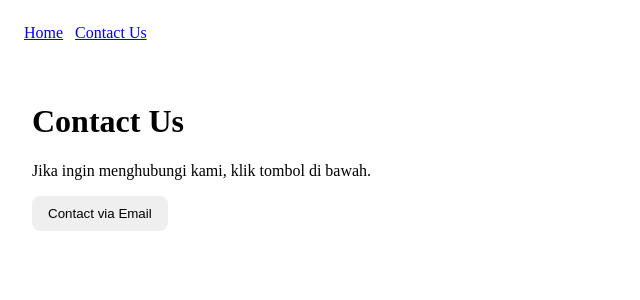
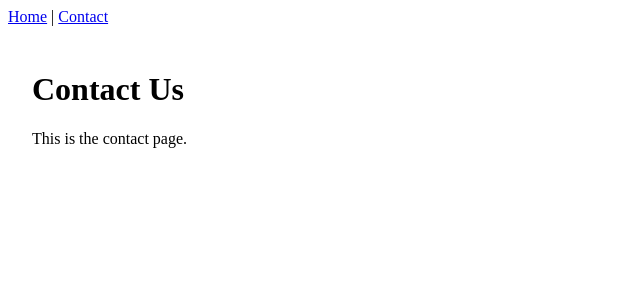
Before and after one commit to effakrisma/test-visitors, a React (Vite) app: page /#/contact in a window 1280 px wide. Shown: the top 300 px of the page, without its empty margins (0-640 px from the left). Built offline with nearby package versions, Linux system fonts and the light colour scheme.

Commit message:
Update all

```diff
--- a/src/App.tsx
+++ b/src/App.tsx
@@ -1,18 +1,21 @@
-import { Routes, Route, Link } from 'react-router-dom'
+import { Routes, Route, Link, Navigate } from 'react-router-dom'
 import Home from './pages/home'
 import Contact from './pages/contact'
 
 export default function App() {
   return (
     <>
-      <nav style={{ padding: 16 }}>
-        <Link to="/" style={{ marginRight: 12 }}>Home</Link>
-        <Link to="/contact">Contact Us</Link>
+      <nav>
+        <Link to="/">Home</Link> |{' '}
+        <Link to="/contact">Contact</Link>
       </nav>
 
       <Routes>
         <Route path="/" element={<Home />} />
         <Route path="/contact" element={<Contact />} />
+
+        {/* Fallback */}
+        <Route path="*" element={<Navigate to="/" replace />} />
       </Routes>
     </>
   )
--- a/src/pages/Contact.tsx
+++ b/src/pages/Contact.tsx
@@ -1,37 +1,16 @@
 import { useEffect } from 'react'
 
 export default function Contact() {
-  // Event saat halaman Contact dibuka
   useEffect(() => {
     window.visitors?.event('page_view', {
       page: 'contact',
     })
   }, [])
 
-  // Event saat tombol diklik
-  const handleContactClick = () => {
-    window.visitors?.event('contact_button_clicked', {
-      page: 'contact',
-      action: 'click_email_button',
-    })
-  }
-
   return (
     <main style={{ padding: 24 }}>
       <h1>Contact Us</h1>
-      <p>Jika ingin menghubungi kami, klik tombol di bawah.</p>
-
-      <button
-        onClick={handleContactClick}
-        style={{
-          padding: '10px 16px',
-          borderRadius: 8,
-          border: 'none',
-          cursor: 'pointer',
-        }}
-      >
-        Contact via Email
-      </button>
+      <p>This is the contact page.</p>
     </main>
   )
 }
```
Also changed, not shown: src/main.tsx (+0 -13 lines).
